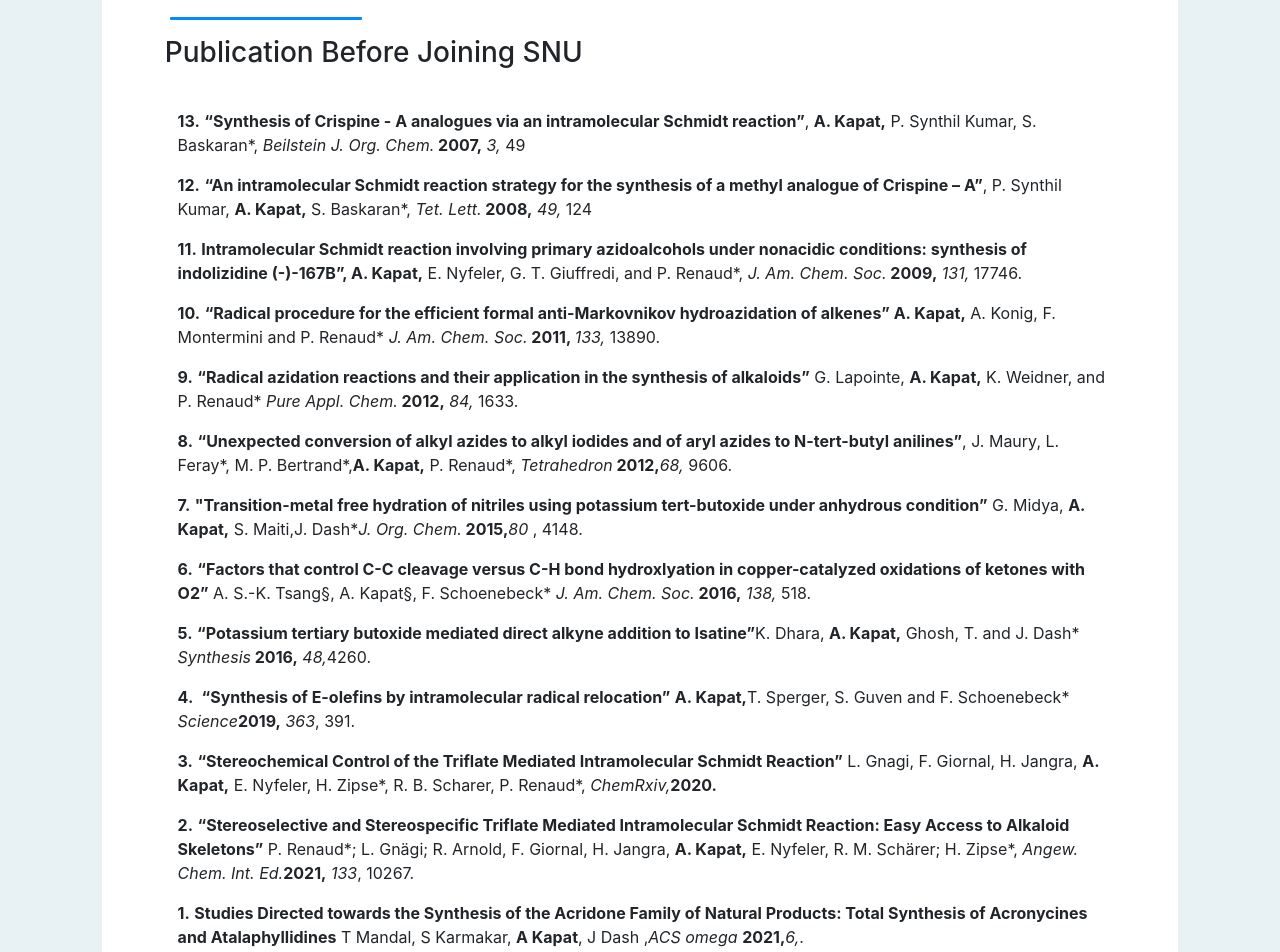
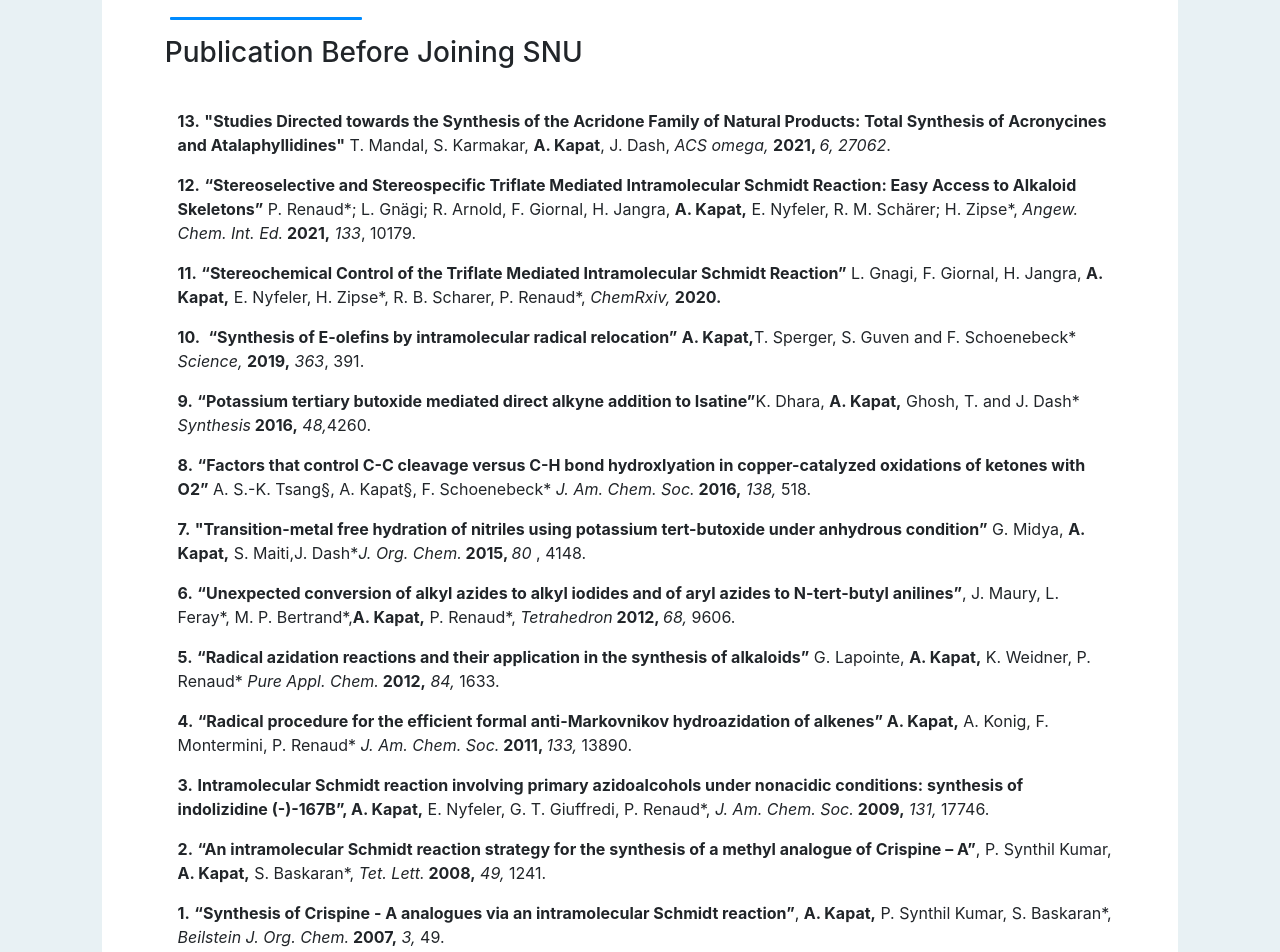
Before and after one commit to berabappaditya/Kapat_group, a React (Create React App) app: page /publication in a window 1280 px wide. Shown: the part 820-1772 px from the top of the page. Built offline with nearby package versions, Linux system fonts and the light colour scheme.

Commit message:
final update

```diff
--- a/src/Data/GroupData.js
+++ b/src/Data/GroupData.js
@@ -7,7 +7,7 @@ export const groupMem = [
   },
 
   {
-    name: "Prashant Sing",
+    name: "Prashant Singh",
     details:
       "His interest in organic synthesis developed in his undergraduate final semester 2019 where he had the opportunity to attend the workshop conducted by BARC, Mumbai. His postgraduate specialization was in organic chemistry from K.J.Somaiya College, Mumbai. His postgraduate project was based on molecular docking studies in association with IIT Bombay. He had also worked as a Subject Matter Expert with companies like Chegg India, Kunduz Technologies, Softusvista. He joined the group as a junior research fellow supported by SERB-SRG grant in monsoon 2021. Currently, he is working in the area of transition metal catalysed cascade reaction.  He like to spend his spare time playing basketball, listening to podcast and workout in gym.",
     imgl: "https://res.cloudinary.com/ajoy-kapat/image/upload/v1650744626/Prashant_Singh_ddbxyy.jpg",
--- a/src/Data/PublicationData.js
+++ b/src/Data/PublicationData.js
@@ -4,12 +4,12 @@ export const publication = [
     details: (
       <p style={{ display: "inline" }}>
         <b>
-          Studies Directed towards the Synthesis of the Acridone Family of
-          Natural Products: Total Synthesis of Acronycines and Atalaphyllidines
+          "Studies Directed towards the Synthesis of the Acridone Family of
+          Natural Products: Total Synthesis of Acronycines and Atalaphyllidines"
         </b>{" "}
-        T Mandal, S Karmakar, <b>A Kapat</b>, J Dash ,<i>ACS omega </i>
-        <b>2021,</b>
-        <i>6,</i>.
+        T. Mandal, S. Karmakar, <b>A. Kapat</b>, J. Dash, <i>ACS omega, </i>
+        <b>2021, </b>
+        <i>6, 27062</i>.
       </p>
     ),
     link: <Link to={{ pathname: "" }} target="_blank"></Link>,
@@ -24,7 +24,7 @@ export const publication = [
         </b>{" "}
         P. Renaud*; L. Gnägi; R. Arnold, F. Giornal, H. Jangra, <b>A. Kapat,</b>{" "}
         E. Nyfeler, R. M. Schärer; H. Zipse*, <i>Angew. Chem. Int. Ed.</i>
-        <b>2021,</b> <i>133</i>, 10267.{" "}
+        <b> 2021,</b> <i>133</i>, 10179.{" "}
       </p>
     ),
     link: <Link to={{ pathname: "" }} target="_blank"></Link>,
@@ -37,7 +37,7 @@ export const publication = [
           Schmidt Reaction”
         </b>{" "}
         L. Gnagi, F. Giornal, H. Jangra, <b>A. Kapat,</b> E. Nyfeler, H. Zipse*,
-        R. B. Scharer, P. Renaud*, <i>ChemRxiv,</i>
+        R. B. Scharer, P. Renaud*, <i>ChemRxiv, </i>
         <b>2020.</b>
       </p>
     ),
@@ -48,7 +48,7 @@ export const publication = [
       <p style={{ display: "inline" }}>
         <b> “Synthesis of E-olefins by intramolecular radical relocation”</b>{" "}
         <b>A. Kapat,</b>
-        T. Sperger, S. Guven and F. Schoenebeck* <i>Science</i>
+        T. Sperger, S. Guven and F. Schoenebeck* <i>Science, </i>
         <b>2019,</b> <i>363</i>, 391.
       </p>
     ),
@@ -88,7 +88,7 @@ export const publication = [
           tert-butoxide under anhydrous condition”
         </b>{" "}
         G. Midya, <b>A. Kapat,</b> S. Maiti,J. Dash*<i>J. Org. Chem.</i>
-        <b> 2015,</b>
+        <b> 2015, </b>
         <i>80</i> , 4148.
       </p>
     ),
@@ -103,8 +103,8 @@ export const publication = [
         </b>
         , J. Maury, L. Feray*, M. P. Bertrand*,
         <b>A. Kapat,</b> P. Renaud*, <i>Tetrahedron</i>
-        <b> 2012,</b>
-        <i>68,</i> 9606.
+        <b> 2012, </b>
+        <i> 68,</i> 9606.
       </p>
     ),
     link: <Link to={{ pathname: "" }} target="_blank" />,
@@ -116,7 +116,7 @@ export const publication = [
           “Radical azidation reactions and their application in the synthesis of
           alkaloids”
         </b>{" "}
-        G. Lapointe, <b>A. Kapat,</b> K. Weidner, and P. Renaud*{" "}
+        G. Lapointe, <b>A. Kapat,</b> K. Weidner, P. Renaud*{" "}
         <i>Pure Appl. Chem.</i>
         <b> 2012,</b> <i>84,</i> 1633.
       </p>
@@ -130,7 +130,7 @@ export const publication = [
           “Radical procedure for the efficient formal anti-Markovnikov
           hydroazidation of alkenes”{" "}
         </b>
-        <b>A. Kapat,</b> A. Konig, F. Montermini and P. Renaud*{" "}
+        <b>A. Kapat,</b> A. Konig, F. Montermini, P. Renaud*{" "}
         <i>J. Am. Chem. Soc.</i>
         <b> 2011, </b>
         <i> 133, </i> 13890.
@@ -145,7 +145,7 @@ export const publication = [
           Intramolecular Schmidt reaction involving primary azidoalcohols under
           nonacidic conditions: synthesis of indolizidine (-)-167B”,{" "}
         </b>
-        <b>A. Kapat,</b> E. Nyfeler, G. T. Giuffredi, and P. Renaud*,{" "}
+        <b>A. Kapat,</b> E. Nyfeler, G. T. Giuffredi, P. Renaud*,{" "}
         <i>J. Am. Chem. Soc.</i>
         <b> 2009,</b>
         <i> 131,</i> 17746.
@@ -162,7 +162,7 @@ export const publication = [
         </b>
         , P. Synthil Kumar, <b>A. Kapat,</b> S. Baskaran*, <i>Tet. Lett.</i>
         <b> 2008,</b>
-        <i> 49,</i> 124
+        <i> 49,</i> 1241.
       </p>
     ),
     link: <Link to={{ pathname: "" }} target="_blank" />,
@@ -177,7 +177,7 @@ export const publication = [
         , <b>A. Kapat,</b> P. Synthil Kumar, S. Baskaran*,{" "}
         <i>Beilstein J. Org. Chem.</i>
         <b> 2007,</b>
-        <i> 3,</i> 49
+        <i> 3,</i> 49.
       </p>
     ),
     link: <Link to={{ pathname: "" }} target="_blank" />,
--- a/src/Data/ResearchData.js
+++ b/src/Data/ResearchData.js
@@ -61,7 +61,7 @@ export const facilitiesData = [
       "https://res.cloudinary.com/ajoy-kapat/image/upload/v1650744674/Prep_HPLC_ceburx.jpg",
   },
   {
-    name: "EPR Spectrometer (JES – X320)",
+    name: "EPR Spectrometer (JES – X320: arriving)",
     imgSrc:
       "https://res.cloudinary.com/ajoy-kapat/image/upload/v1653560776/EPR-JEOL_X320_vlixlk.jpg",
   },
--- a/src/components/AboutPI.js
+++ b/src/components/AboutPI.js
@@ -10,11 +10,25 @@ function AboutPI() {
           style={{ paddingLeft: "3vw", marginTop: "10vh" }}
         >
           <div className="col-md-3 d-flex justify-content-center align-items-center">
-            <img
-              style={{ width: "60%", height: "auto", borderRadius: "5px" }}
-              src="https://res.cloudinary.com/ajoy-kapat/image/upload/v1650744626/Dr._Ajoy_Kapat_mdps0i.jpg"
-              alt="..."
-            />
+            <div
+              className="piImager text-center "
+              style={{
+                textAlign: "center",
+                borderRadius: "2px",
+                boxShadow: "0px 0px 10px 0 gray",
+                padding: "10px",
+              }}
+            >
+              <img
+                style={{ width: "60%", height: "auto", borderRadius: "5px" }}
+                src="https://res.cloudinary.com/ajoy-kapat/image/upload/v1650744626/Dr._Ajoy_Kapat_mdps0i.jpg"
+                alt="..."
+              />
+              <br />
+              <h5>
+                <b>Dr. Ajoy Kapat</b>
+              </h5>
+            </div>
           </div>
 
           <div div className="col-md-9">
--- a/src/components/Publication.js
+++ b/src/components/Publication.js
@@ -24,7 +24,7 @@ function Publication() {
             <h3 style={{ marginBottom: "5vh" }}>
               Publication Before Joining SNU
             </h3>
-            {publication.reverse().map((item, index) => {
+            {publication.map((item, index) => {
               return (
                 <p style={{ marginLeft: "1vw" }}>
                   <b>{publication.length - index}.</b>&nbsp;
```
